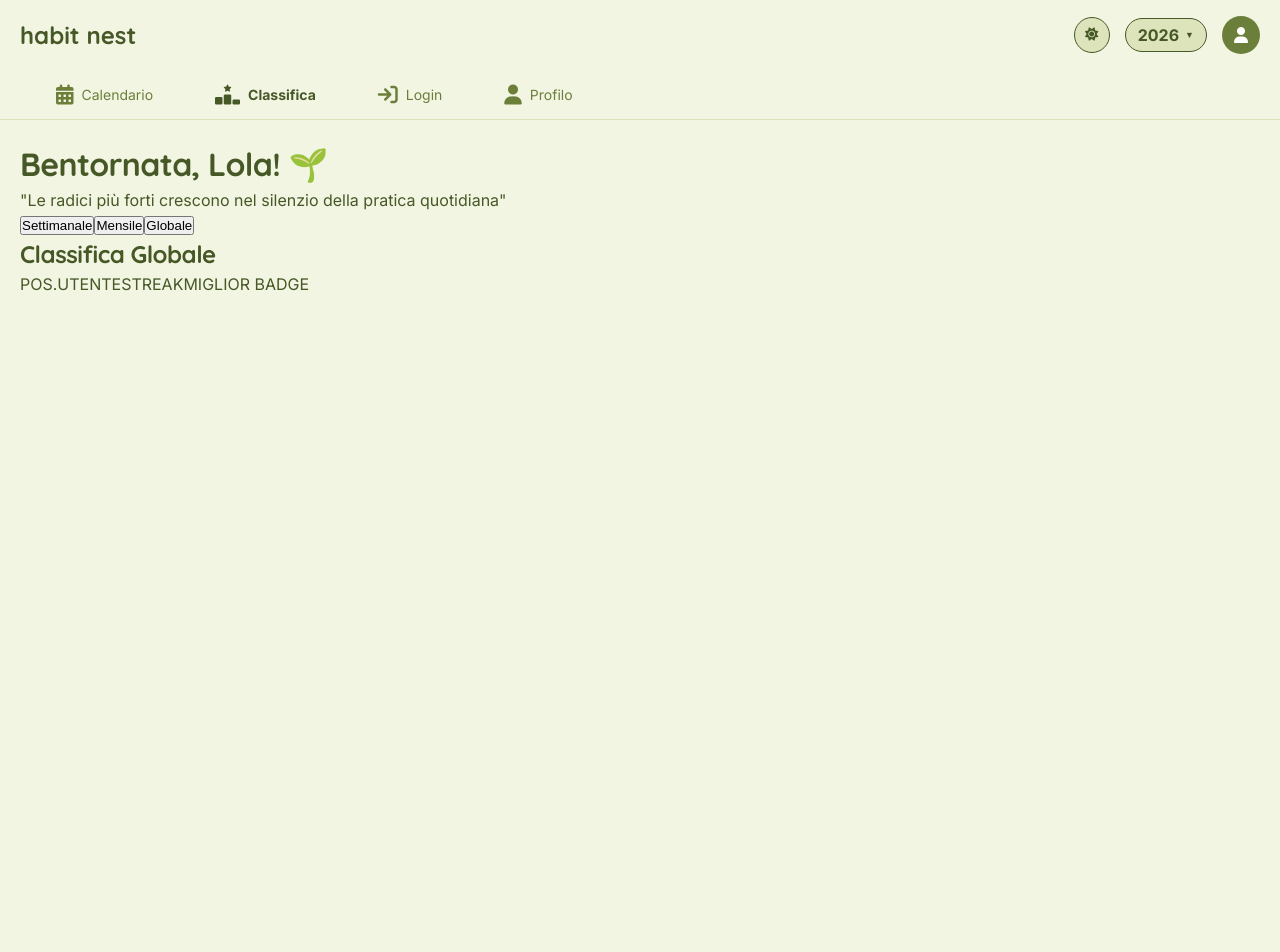
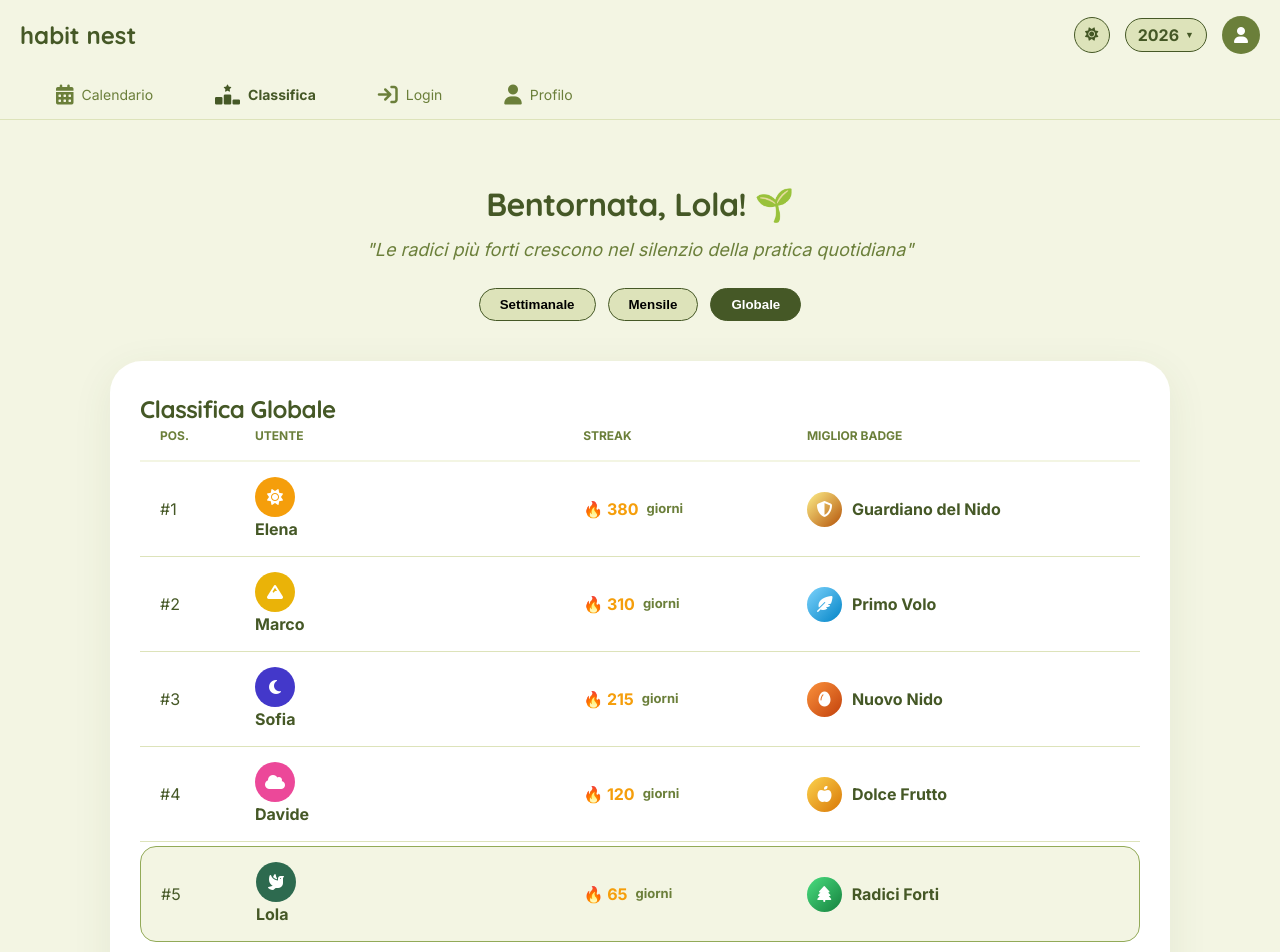
Before and after one commit to Lolalolytaaaa/Habit-Nest-INGEGNERIA-, a Vue app in the folder frontend/: page /badges in a window 1280 px wide. Shown: the top 952 px of the page. Before the commit the page ends 800 px from the top, so only its background shows below. Built offline with nearby package versions, Linux system fonts and the light colour scheme.

Commit message:
Implementata logica di ordinamento classifica e styling css per BadgesView

```diff
--- a/frontend/src/views/BadgesView.vue
+++ b/frontend/src/views/BadgesView.vue
@@ -60,17 +60,102 @@
 </template>
 
 <script setup>
-import { ref, computed } from 'vue'
+import { ref, onMounted, computed } from 'vue'
 
 const username = ref('Lola')
 const selectedFilter = ref('Globale')
 
+const badgeTiers = [
+  { min: 365, name: 'Guardiano del Nido', icon: 'fa-solid fa-shield-halved', color: 'linear-gradient(135deg, #fef08a, #b45309)' },
+  { min: 300, name: 'Primo Volo', icon: 'fa-solid fa-feather-pointed', color: 'linear-gradient(135deg, #7dd3fc, #0284c7)' },
+  { min: 200, name: 'Nuovo Nido', icon: 'fa-solid fa-egg', color: 'linear-gradient(135deg, #fb923c, #c2410c)' },
+  { min: 100, name: 'Dolce Frutto', icon: 'fa-solid fa-apple-whole', color: 'linear-gradient(135deg, #fcd34d, #d97706)' },
+  { min: 60, name: 'Radici Forti', icon: 'fa-solid fa-tree', color: 'linear-gradient(135deg, #4ade80, #15803d)' },
+  { min: 30, name: 'Primo Germoglio', icon: 'fa-solid fa-leaf', color: 'linear-gradient(135deg, #bbf7d0, #22c55e)' },
+  { min: 0,  name: 'Piccolo Seme', icon: 'fa-solid fa-seedling', color: 'linear-gradient(135deg, #d9f99d, #84cc16)' }
+]
+
 const getBadge = (streak) => {
-  return { name: '...', icon: '', color: '#e2e8f0' }
+  return badgeTiers.find(tier => streak >= tier.min)
 }
 
-const filteredUsers = computed(() => [])
+const users = ref([
+  { name: 'Elena', streak: 380, icon: 'fa-solid fa-sun', color: '#f59e0b' },
+  { name: 'Marco', streak: 310, icon: 'fa-solid fa-mountain', color: '#EAB308' },
+  { name: 'Sofia', streak: 215, icon: 'fa-solid fa-moon', color: '#4338ca' },
+  { name: 'Davide', streak: 120, icon: 'fa-solid fa-cloud', color: '#ec4899' },
+  { name: 'Lola',  streak: 65,  icon: 'fa-solid fa-dove', color: '#2d6a4f' },
+  { name: 'Giulia', streak: 35,  icon: 'fa-solid fa-clover', color: '#92AA58' },
+  { name: 'Luca',  streak: 18,  icon: 'fa-solid fa-droplet', color: '#10b981' },
+  { name: 'Pietro', streak: 0,   icon: 'fa-solid fa-cloud', color: '#64748b' }
+])
+
+const filteredUsers = computed(() => {
+  return [...users.value].sort((a, b) => b.streak - a.streak)
+})
+
+onMounted(() => {
+  const savedProfile = localStorage.getItem('habitNest_profile_data')
+  if (savedProfile) {
+    try {
+      const data = JSON.parse(savedProfile)
+      username.value = data.username || 'Lola'
+
+      const userIndex = users.value.findIndex(u => u.name === 'Lola' || u.name === data.username)
+      if (userIndex !== -1) {
+        users.value[userIndex].name = data.username || 'Lola'
+        users.value[userIndex].icon = data.profileIcon || 'fa-solid fa-dove'
+        users.value[userIndex].color = data.profileColor || '#2d6a4f'
+      }
+    } catch (e) {
+      console.error("Errore lettura dati profilo in classifica", e)
+    }
+  }
+})
 </script>
 
 <style scoped>
+.leaderboard-container { max-width: 1100px; margin: 0 auto; padding: 40px 20px; }
+.welcome-section { text-align: center; margin-bottom: 40px; }
+.welcome-section h1 { color: var(--matcha-dark); font-size: 32px; margin-bottom: 8px; }
+.quote { font-style: italic; color: var(--matcha-mid); margin-bottom: 25px; font-size: 18px; }
+
+.filter-tabs { display: flex; justify-content: center; gap: 12px; margin-bottom: 30px; }
+.filter-btn {
+  background: var(--matcha-soft); border: 1.5px solid var(--matcha-dark);
+  padding: 8px 20px; border-radius: 20px; font-weight: 700; cursor: pointer;
+}
+.filter-btn.active { background: var(--matcha-dark); color: white; }
+
+.leaderboard-card {
+  background: white; border-radius: 32px; padding: 30px;
+  box-shadow: 0 10px 40px rgba(69, 88, 38, 0.08);
+}
+
+.grid-layout {
+  display: grid;
+  grid-template-columns: 80px 1.5fr 1fr 1.5fr;
+  align-items: center;
+  gap: 15px;
+}
+
+.table-labels {
+  padding: 0 20px 15px; border-bottom: 2px solid var(--matcha-bg);
+  color: var(--matcha-mid); font-weight: 700; font-size: 12px;
+}
+
+.user-row { padding: 15px 20px; border-bottom: 1px solid var(--matcha-soft); }
+.user-row.is-me { background: var(--matcha-bg); border-radius: 16px; border: 1.5px solid var(--matcha-green); margin: 4px 0; }
+
+.avatar-circle { width: 40px; height: 40px; border-radius: 50%; display: flex; align-items: center; justify-content: center; color: white; }
+.user-name { font-weight: 700; color: var(--matcha-dark); }
+.streak-cell { display: flex; align-items: center; font-weight: 800; color: #f59e0b; }
+.streak-text { color: var(--matcha-mid); font-size: 13px; margin-left: 8px; }
+.badge-cell { display: flex; align-items: center; gap: 10px; font-weight: 700; color: var(--matcha-dark); }
+.mini-badge-icon { width: 35px; height: 35px; border-radius: 50%; display: flex; align-items: center; justify-content: center; color: white; }
+
+@media (max-width: 768px) {
+  .grid-layout { grid-template-columns: 50px 1fr 100px; }
+  .col-badge, .table-labels { display: none; }
+}
 </style>
```
